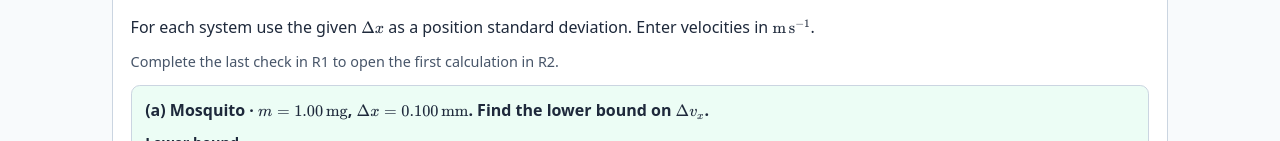
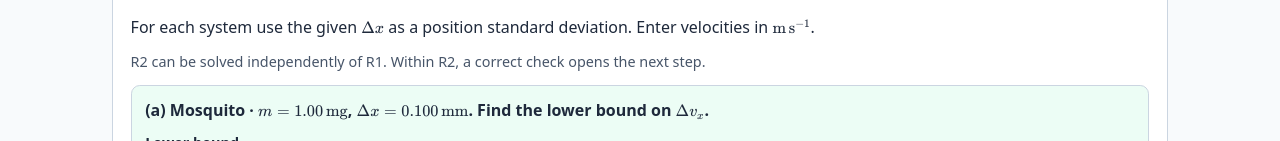
Before and after one commit to ekerzendorfer/IMPC_PHCH_II_UE, a plain HTML site: page unit03_shell_quantum.html in a window 1280 px wide. Shown: the part 3609-3750 px from the top of the page. Drawn offline with nearby package versions, Linux system fonts and the light colour scheme.

Commit message:
Clarify independent R2 practice in Unit 03

```diff
--- a/unit03_shell_quantum.html
+++ b/unit03_shell_quantum.html
@@ -264,7 +264,7 @@ $$\psi_{2,1,-1}=\frac{1}{\sqrt{24}}\left(\frac{Z}{a_0}\right)^{3/2}\rho e^{-\rho
 <p>Use the calculation route to turn a position spread into a lower bound on the velocity spread. <a href="#source-l22">L22</a>, slide 8, slide 13 (Exercise 3) and slide 41.</p>
 </div>
 <p>For each system use the given $\Delta x$ as a position standard deviation. Enter velocities in $\mathrm{m\,s^{-1}}$.</p>
-<p id="r2-start-note" class="lock-note">Complete the last check in R1 to open the first calculation in R2.</p>
+<p id="r2-start-note" class="lock-note">R2 can be solved independently of R1. Within R2, a correct check opens the next step.</p>
 <form id="step-r2a" class="step" data-step="r2a" hidden>
 <div class="prompt">(a) Mosquito · $m=1.00\,\mathrm{mg}$, $\Delta x=0.100\,\mathrm{mm}$. Find the lower bound on $\Delta v_x$.</div>
 <div class="inputs"><label for="answer-mosquito">Lower bound<span><input id="answer-mosquito" type="text" aria-describedby="format-mosquito" autocomplete="off" spellcheck="false"> m/s</span></label><button type="submit" class="check">Check</button></div>
```
